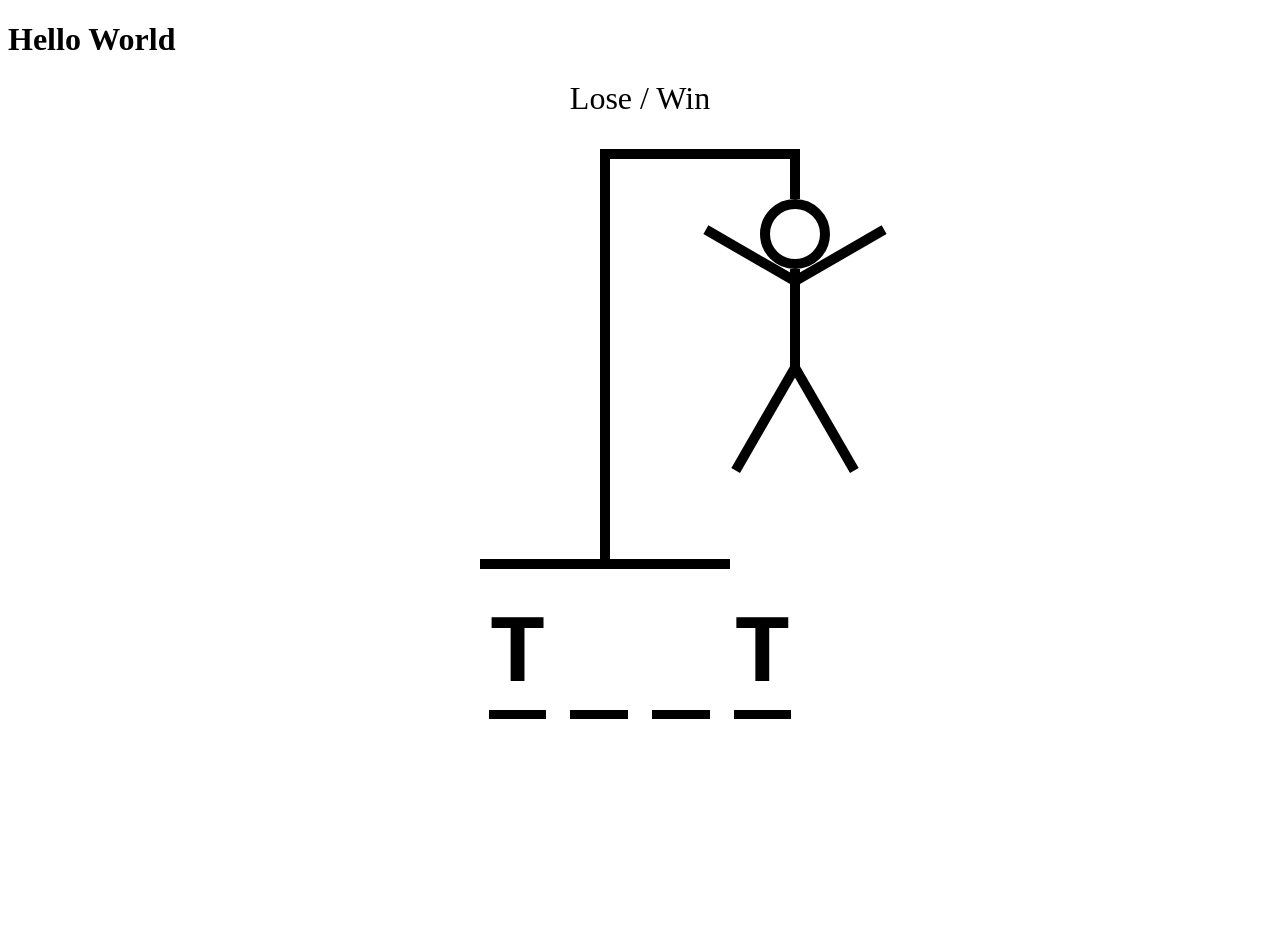
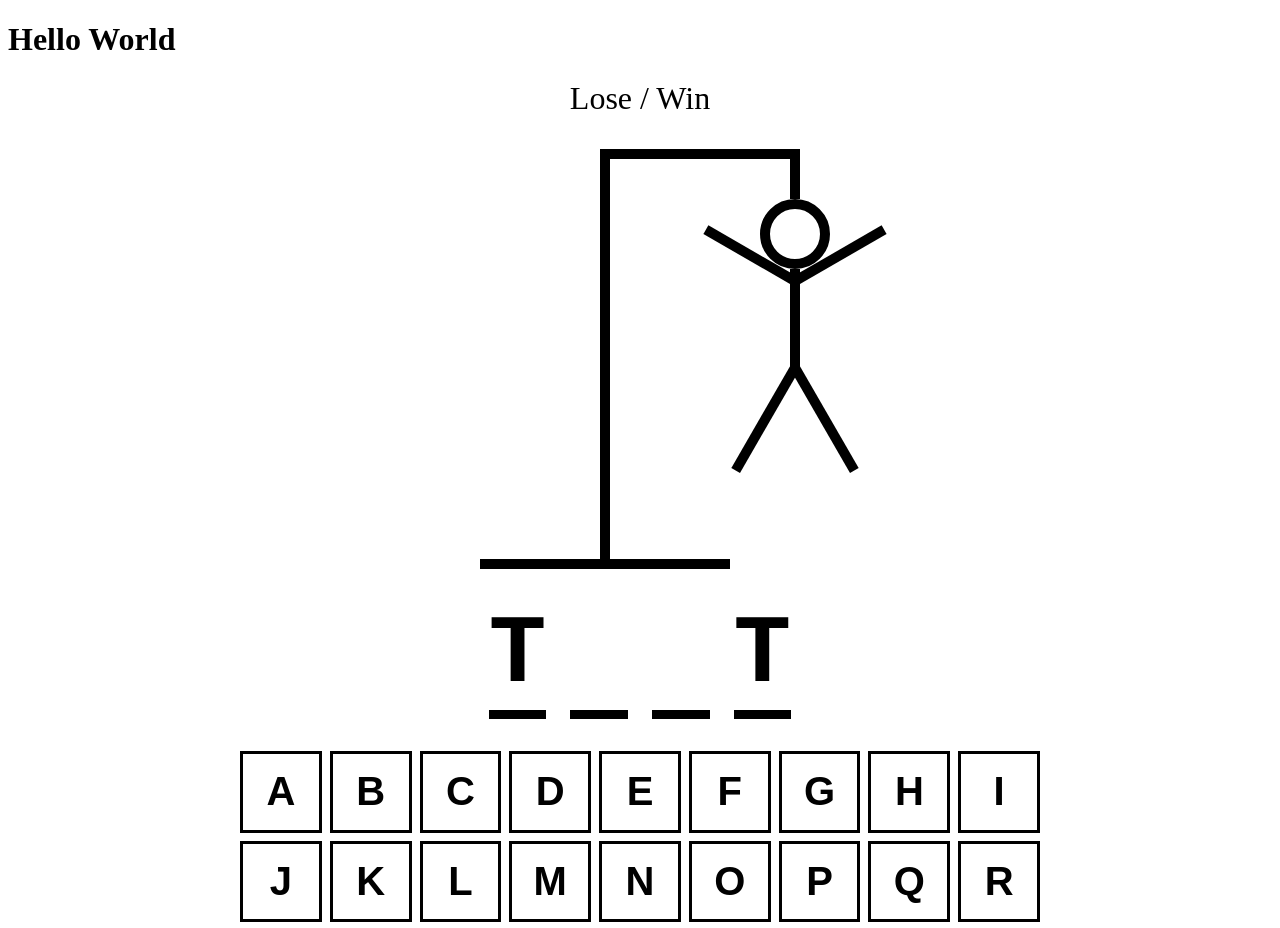
Before and after one commit to atcriteria/supreme-invention, a React (Vite) app: page / in a window 1280 px wide. Shown: the top 928 px of the page. Before the commit the page ends 800 px from the top, so only its background shows below. Built offline with nearby package versions, Linux system fonts and the light colour scheme.

Commit message:
Keyboard component for Hangman along with a style module to house styles -- using the component rather than inline styles so we can take advantage of the :hover and :focus selectors

```diff
--- /dev/null
+++ b/src/components/HangmanKeyboard.module.css
@@ -0,0 +1,27 @@
+.btn {
+    width: 100%;
+    border: 3px solid black;
+    background: none;
+    aspect-ratio: 1 / 1;
+    font-size: 2.5rem;
+    text-transform: uppercase;
+    padding: .5rem;
+    font-weight: bold;
+    cursor: pointer;
+    color: black;
+}
+
+.btn.active {
+    background-color: hsl(200, 100%, 50%);
+    color: white;
+}
+
+.btn.inactive {
+    opacity: .3;
+}
+
+/* allow these styles on hover/focus but not if the element is disabled */
+.btn:hover:not(:disabled),
+.btn:focus:not(:disabled) {
+    background-color: hsl(200, 100%, 75%);
+}
--- a/src/components/HangmanKeyboard.tsx
+++ b/src/components/HangmanKeyboard.tsx
@@ -1,5 +1,11 @@
+import KEYS from "../utility/keys.json";
+import styles from "./HangmanKeyboard.module.css";
+
 export default function HangmanKeyboard() {
-    return <div>
+    return <div style={{ display: "grid", gridTemplateColumns: "repeat(auto-fit, minmax(75px, 1fr))", gap: ".5rem" }} >
+        {KEYS.map(key => (
+            <button className={`${styles.btn}`} key={key}>{key}</button>
+        ))}
 
     </div>
 }
```
